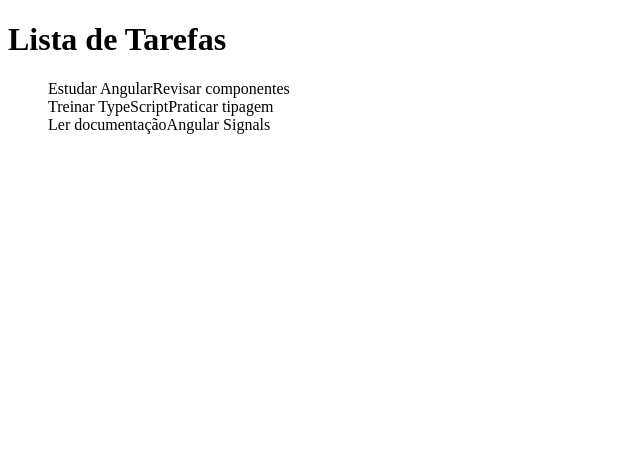
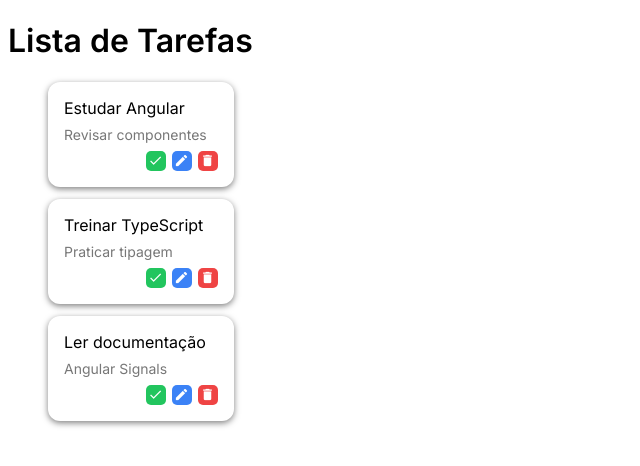
Before and after one commit to acgon/taskmaster, an Angular app in the folder front/: page / in a window 1280 px wide. Shown: the top 466 px of the page, without its empty margins (0-640 px from the left). Built offline with nearby package versions, Linux system fonts and the light colour scheme.

Commit message:
Estilização dos cards de tarefas

```diff
--- a/front/src/app/features/tasks/task-list/task-list.ts
+++ b/front/src/app/features/tasks/task-list/task-list.ts
@@ -1,6 +1,5 @@
 import { Component } from '@angular/core';
 import { TASKS_MOCK } from '../task/data/tasks.mock';
-import { NgFor } from '@angular/common';
 import { Task } from "../task/task";
 
 @Component({
--- a/front/src/app/features/tasks/task/data/tasks.mock.ts
+++ b/front/src/app/features/tasks/task/data/tasks.mock.ts
@@ -3,18 +3,18 @@ export const TASKS_MOCK = [
     id: 1,
     title: 'Estudar Angular',
     description: 'Revisar componentes',
-    completed: false
+    status: 3
   },
   {
     id: 2,
     title: 'Treinar TypeScript',
     description: 'Praticar tipagem',
-    completed: false
+    status: 1
   },
   {
     id: 3,
     title: 'Ler documentação',
     description: 'Angular Signals',
-    completed: true
+    status: 2
   }
 ];
--- a/front/src/app/features/tasks/task/task.html
+++ b/front/src/app/features/tasks/task/task.html
@@ -1,4 +1,15 @@
-<div class="task">
-  <span>{{task.title}}</span>
-  <span>{{task.description}}</span>
+<div class="task-card">
+  <span class="task-title">{{task.title}}</span>
+  <span class="task-description">{{task.description}}</span>
+  <span class="task-actions">
+    <button class="complete" (click)="executarAcao()">
+      <span class="material-icons">check</span>
+    </button>
+    <button class="edit" (click)="executarAcao()">
+      <span class="material-icons">edit</span>
+    </button>
+    <button class="delete" (click)="executarAcao()">
+      <span class="material-icons">delete</span>
+    </button>
+  </span>
 </div>
--- a/front/src/app/features/tasks/task/task.scss
+++ b/front/src/app/features/tasks/task/task.scss
@@ -3,17 +3,15 @@
   border-radius: 12px;
   padding: 16px;
   margin-bottom: 12px;
+  width: 12vw;
+  max-height: 25vh;
 
-  box-shadow: 0 2px 6px rgba(0,0,0,0.08);
+  box-shadow: 0 2px 6px rgba(0,0,0,0.5);
 
   display: flex;
   justify-content: space-between;
-  align-items: center;
-}
-
-.task-main {
-  display: flex;
-  gap: 12px;
+  flex-direction: column;
+  gap: 8px;
 }
 
 .task-title {
@@ -27,9 +25,41 @@
   color: #777;
 }
 
-.task-actions button {
-  border: none;
-  background: transparent;
-  cursor: pointer;
-  font-size: 16px;
+.task-actions {
+  display: flex;
+  gap: 6px;
+  justify-content: flex-end;
+
+  button {
+    display: flex;
+    align-items: center;
+    justify-content: center;
+
+    border: none;
+    border-radius: 5px;
+    cursor: pointer;
+    color: #FFF;
+    width: 20px;
+    height: 20px;
+
+    &.complete {
+      background-color: #22c55e;;
+    }
+
+    &.edit {
+      background-color: #3b82f6;
+    }
+
+    &.delete {
+      background-color: #ef4444;
+    }
+
+    &:hover {
+      opacity: 0.65;
+    }
+  }
+
+  .material-icons {
+    font-size: 15px;
+  }
 }
--- a/front/src/app/features/tasks/task/task.ts
+++ b/front/src/app/features/tasks/task/task.ts
@@ -1,5 +1,4 @@
 import { Component, Input } from '@angular/core';
-import { required } from '@angular/forms/signals';
 
 @Component({
   selector: 'app-task',
@@ -9,4 +8,8 @@ import { required } from '@angular/forms/signals';
 })
 export class Task {
   @Input({required: true}) task: any;
+
+  executarAcao() {
+    alert("Está funcionando.");
+  }
 }
--- a/front/src/index.html
+++ b/front/src/index.html
@@ -6,6 +6,13 @@
   <base href="/">
   <meta name="viewport" content="width=device-width, initial-scale=1">
   <link rel="icon" type="image/x-icon" href="favicon.ico">
+
+  <link href="https://fonts.googleapis.com/icon?family=Material+Icons" rel="stylesheet">
+
+  <link rel="preconnect" href="https://fonts.googleapis.com">
+  <link rel="preconnect" href="https://fonts.gstatic.com" crossorigin>
+  <link href="https://fonts.googleapis.com/css2?family=Inter:wght@400;500;600&display=swap" rel="stylesheet">
+
 </head>
 <body>
   <app-root></app-root>
--- a/front/src/styles.scss
+++ b/front/src/styles.scss
@@ -1 +1,4 @@
 /* You can add global styles to this file, and also import other style files */
+body {
+  font-family: 'Inter', sans-serif;
+}
```
